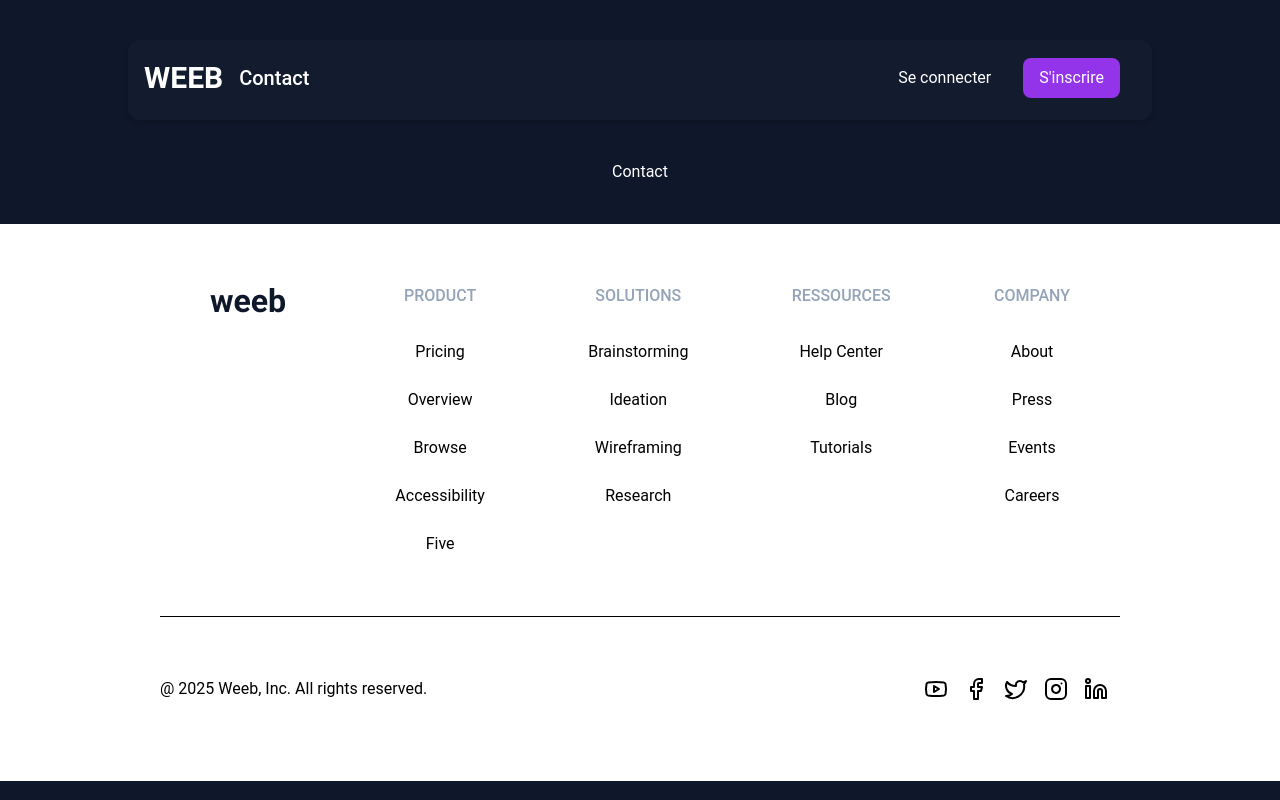
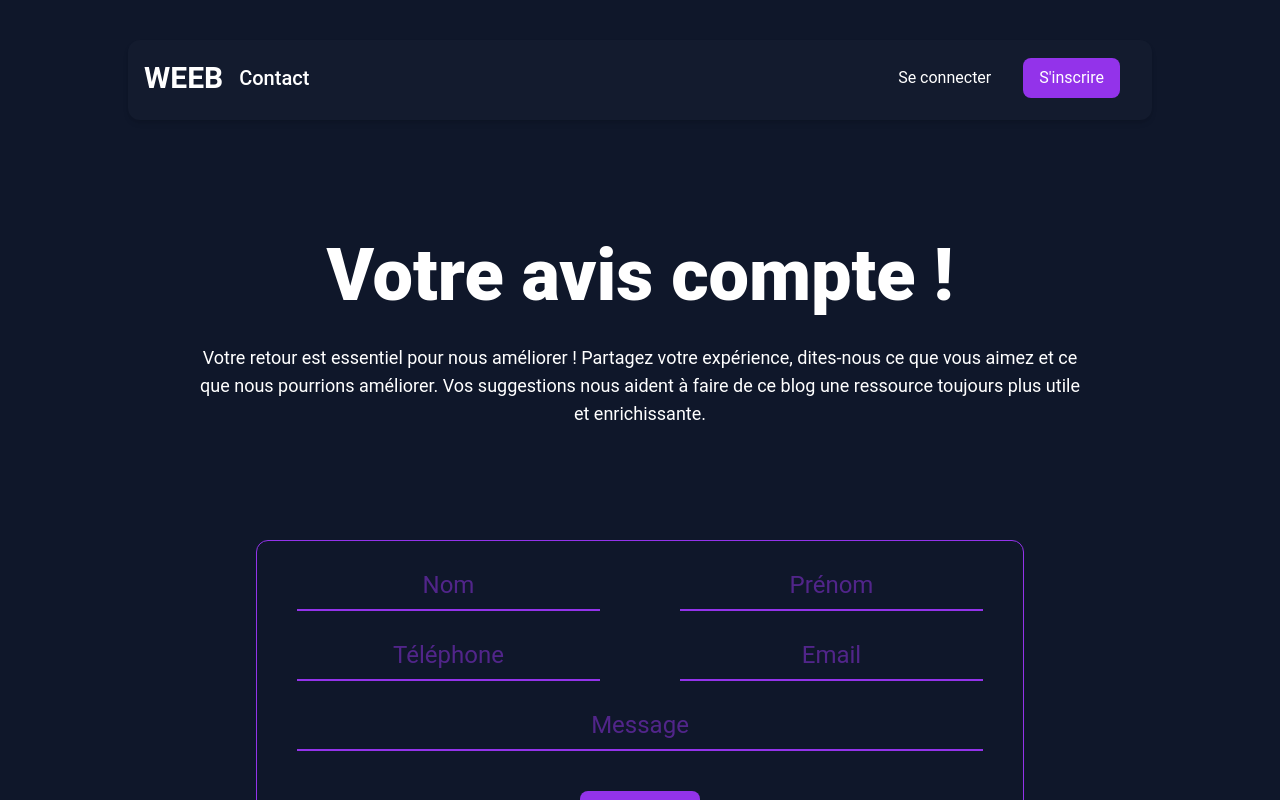
Before and after one commit to PierreSaumet/DST-P1, a React (Vite) app in the folder frontend/: page /contact in a window 1280 px wide. Shown: the top 800 px of the page. Built offline with nearby package versions, Linux system fonts and the light colour scheme.

Commit message:
feat(contact): add contact form and text

```diff
--- /dev/null
+++ b/frontend/src/components/Contact/Form.jsx
@@ -0,0 +1,71 @@
+function ContactForm() {
+  return (
+    <form class="border-main-text mx-4 w-64 max-w-3xl rounded-xl border sm:w-auto">
+      <div class="mt-5 flex flex-col items-center justify-center md:flex-row">
+        {/* LastName / Nom */}
+        <div className="mx-1 my-5 max-w-80 px-5 md:mx-10 md:my-0 md:px-0">
+          <input
+            type="text"
+            id="lastname"
+            className="border-main-text focus:border-main-text text-main-text w-full appearance-none border-b-2 p-2 text-center text-2xl focus:border focus:placeholder-transparent focus:outline-none"
+            placeholder="Nom"
+            required
+          />
+        </div>
+
+        {/* FirstName / Prenom */}
+        <div className="mx-1 my-5 max-w-80 px-5 md:mx-10 md:my-0 md:px-0">
+          <input
+            type="text"
+            id="firstname"
+            className="border-main-text focus:border-main-text text-main-text w-full appearance-none border-b-2 p-2 text-center text-2xl focus:border focus:placeholder-transparent focus:outline-none"
+            placeholder="Prénom"
+            required
+          />
+        </div>
+      </div>
+      <div class="flex flex-col items-center justify-center md:mt-5 md:flex-row">
+        {/* Other / Autre */}
+        <div className="mx-1 my-5 max-w-80 px-5 md:mx-10 md:my-0 md:px-0">
+          <input
+            type="tel"
+            id="phone"
+            className="border-main-text focus:border-main-text text-main-text w-full appearance-none border-b-2 p-2 text-center text-2xl focus:border focus:placeholder-transparent focus:outline-none"
+            placeholder="Téléphone"
+            required
+          />
+        </div>
+
+        {/* Email */}
+        <div className="mx-1 my-5 max-w-80 px-5 md:mx-10 md:my-0 md:px-0">
+          <input
+            type="email"
+            id="email"
+            className="border-main-text focus:border-main-text text-main-text w-full appearance-none border-b-2 p-2 text-center text-2xl focus:border focus:placeholder-transparent focus:outline-none"
+            placeholder="Email"
+            required
+          />
+        </div>
+      </div>
+
+      {/* Message */}
+      <div class="flex flex-col items-center justify-center md:mt-5 md:flex-row">
+        <div className="my-5 flex-auto px-5 md:mx-10 md:my-0 md:px-0">
+          <input
+            type="text"
+            id="message"
+            className="border-main-text focus:border-main-text text-main-text w-full appearance-none border-b-2 p-2 text-center text-2xl focus:border focus:placeholder-transparent focus:outline-none"
+            placeholder="Message"
+            required
+          />
+        </div>
+      </div>
+
+      <button className="bg-main-text my-10 rounded-lg px-8 py-4 text-base font-medium text-white">
+        Contact
+      </button>
+    </form>
+  );
+}
+
+export default ContactForm;
--- a/frontend/src/pages/Contact.jsx
+++ b/frontend/src/pages/Contact.jsx
@@ -1,9 +1,23 @@
+import ContactForm from "../components/Contact/Form";
+
 function Contact() {
   return (
-    <div>
-      Contact
-    </div>
+    <section class="my-[80px] flex flex-col items-center justify-center text-center">
+      <div class="mb-10 max-w-4xl md:mb-20">
+        <h2 class="mx-5 text-4xl font-extrabold sm:text-5xl md:text-6xl lg:text-7xl">
+          Votre avis compte !
+        </h2>
+        <p class="mx-8 my-8 text-sm font-normal sm:text-base md:mx-4 md:text-lg lg:mx-0">
+          Votre retour est essentiel pour nous améliorer ! Partagez votre
+          expérience, dites-nous ce que vous aimez et ce que nous pourrions
+          améliorer. Vos suggestions nous aident à faire de ce blog une
+          ressource toujours plus utile et enrichissante.
+        </p>
+      </div>
+
+      <ContactForm />
+    </section>
   );
-};
+}
 
 export default Contact;
```
